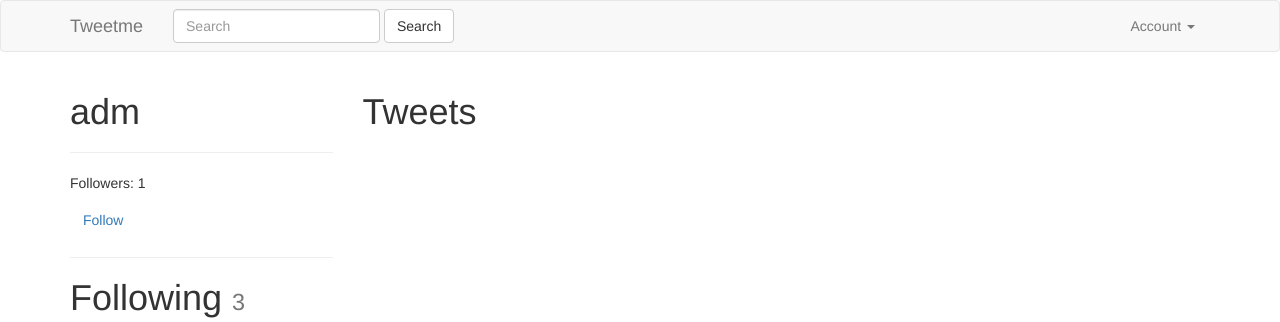
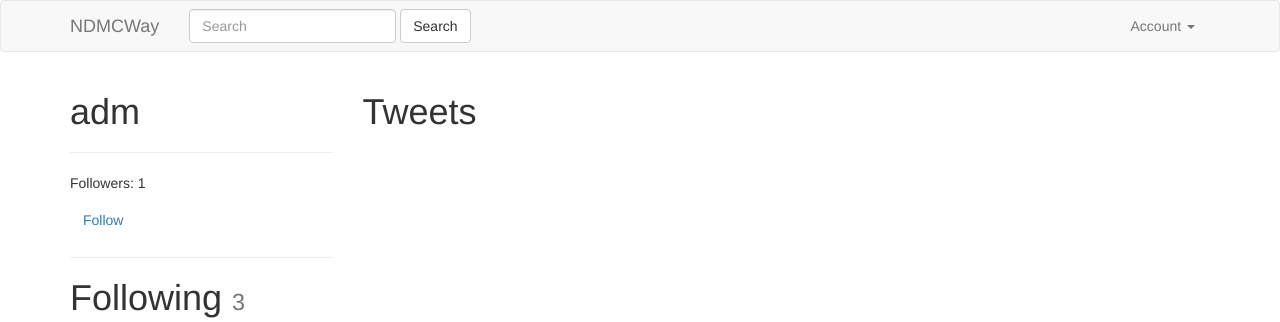
Before and after one commit to Sye9/tweet, a Django app: a page that uses templates/navbar.html in a window 1280 px wide. Shown: the top 322 px of the page. Run offline with Django 3.2, Linux system fonts and the light colour scheme; a user stored in the database is signed in; data comes from the database, SQL or seed files in the repository; both versions use the stored data as it was after the commit; some libraries are stand-ins or nearby versions.

Commit message:
Clean up project nav

```diff
--- a/templates/navbar.html
+++ b/templates/navbar.html
@@ -8,7 +8,7 @@
         <span class="icon-bar"></span>
         <span class="icon-bar"></span>
       </button>
-      <a class="navbar-brand" href="{% url 'home' %}">Tweetme</a>
+      <a class="navbar-brand" href="{% url 'home' %}">NDMCWay</a>
     </div>
     {% include "tweets/search_form.html" %}
     <!-- Collect the nav links, forms, and other content for toggling -->
--- a/tweets/templates/tweets/search_form.html
+++ b/tweets/templates/tweets/search_form.html
@@ -1,6 +1,8 @@
+{% if request.user.is_authenticated %}
 <form id='navbar-search-form' class="navbar-form navbar-left" method='GET' action='{% url "search" %}'>
 	<div class="form-group">
 		<input class="form-control" type="text" name="q" placeholder="Search" value='{{ request.GET.q }}'/>
 	</div>
 	<button type="submit" class="btn btn-default">Search</button>
 </form>
+{% endif %}
```
Also changed, not shown: db.sqlite3, 3 other files.
